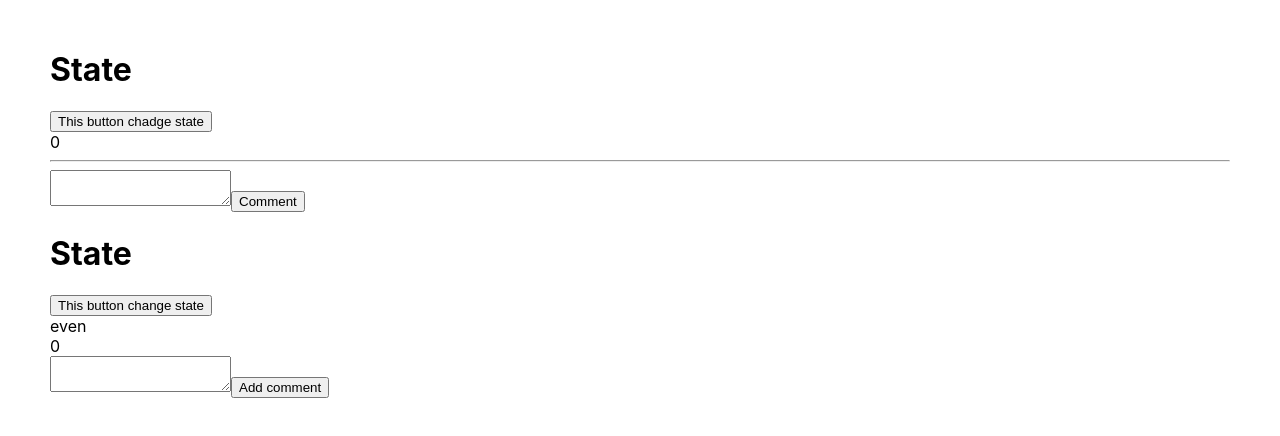
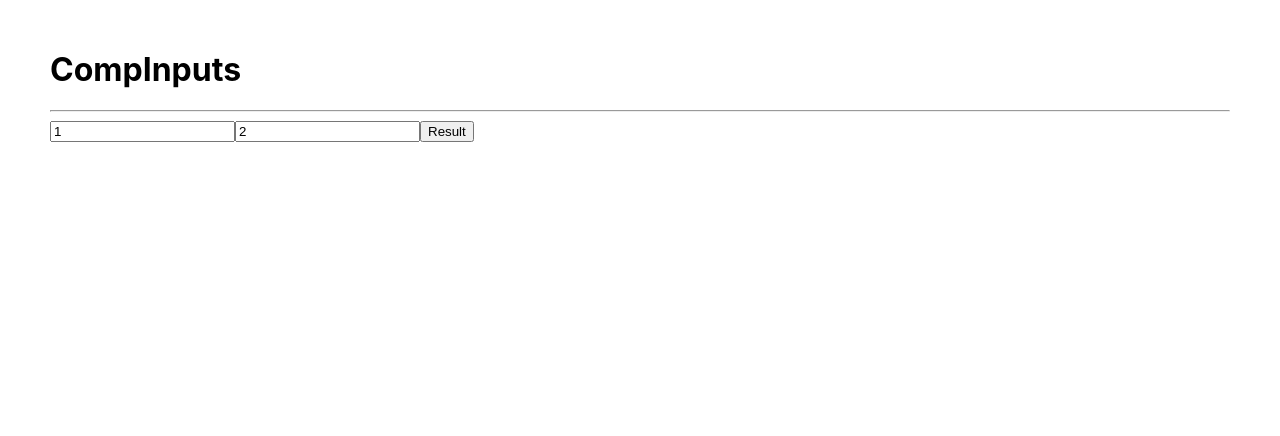
Before and after one commit to pavlodorosh/up-react, a React (Create React App) app: page / in a window 1280 px wide. Shown: the top 436 px of the page. Built offline with nearby package versions, Linux system fonts and the light colour scheme.

Commit message:
life component

```diff
--- a/src/App.js
+++ b/src/App.js
@@ -1,14 +1,14 @@
 import './App.css';
-import Comp1 from './Comp1';
-import Comp2 from './Comp2';
-
-const App = () => {
-  return (
-    <>
-    <Comp1/>
-    <Comp2/>
-    </>
-  );
-};
-
+// import Test1 from './Test1';
+// import Test2 from './Test2';
+import CompInputs from './CompInputs';
+function App(){
+    return(
+        <>
+        {/* <Test2 arg={107}/>
+        <Test1 arg={107}/> */}
+        <CompInputs/>
+        </>
+    )
+}
 export default App;
--- /dev/null
+++ b/src/CompInputs.js
@@ -0,0 +1,70 @@
+import React  from "react";
+
+class CompInputs extends React.Component{
+    constructor(){
+        super();
+        this.state = {
+            results : []
+        };
+        this.textInput1 = React.createRef();
+        this.textInput2 = React.createRef();
+    }
+    handler = () => {
+        let input1 = this.textInput1.current.value;
+        let input2 = this.textInput2.current.value;
+
+        let result = input1*input2;
+
+        console.log('handler');
+        let results = this.state.results;
+        results.push(result);
+        this.setState({
+            'results' : results
+        });
+
+        this.textInput1.current.value = '';
+        this.textInput2.current.value = '';
+    }
+    static getDerivedStateFromProps(props,state){
+        // let input1 = this.textInput1.current.value;
+        // let input2 = this.textInput2.current.value;
+        console.log('getDerivedStateFromProps');
+        // console.log(input1,input2);
+        console.log(state);
+        // return ({"s1": props.arg});
+        return null;
+    }
+    componentDidMount(){
+        console.log('componentDidMount');
+        // let input1 = this.textInput1.current.value;
+        // let input2 = this.textInput2.current.value;
+        // console.log(input1,input2);
+        // console.log(input1*input2);
+    }
+    componentDidUpdate(){
+        console.log('componentDidUpdate');
+        // let input1 = this.textInput1.current.value;
+        // let input2 = this.textInput2.current.value;
+        // console.log(input1,input2);
+        // console.log(input1*input2*10);
+    }
+    render(){
+        return(
+            <>
+            <h1>CompInputs</h1>
+            <hr></hr>
+            <div>
+                <input type="text" ref={this.textInput1} defaultValue='1'/>
+                <input type="text" ref={this.textInput2} defaultValue='2'/>
+                <button  onClick={this.handler}>Result</button>
+            </div>
+            <div>
+                <ul>
+                    {this.state.results.map(item => <li key={item}>{item}</li>)}
+                </ul>
+            </div>
+            </>
+        )
+    }
+}
+export default CompInputs;
--- /dev/null
+++ b/src/Test1.js
@@ -0,0 +1,48 @@
+import React from "react";
+class Test1 extends React.Component{
+    constructor(props){
+        console.clear();
+        console.log('constructor');
+        console.log(props);
+        super();
+        this.state = {
+            s1 : props.arg
+        }
+    }
+    buttonHandler = () =>  {
+        let val = this.state.s1;
+        val++;
+        this.setState({s1:val});
+    }
+    static getDerivedStateFromProps(props,state){
+        console.log('getDerivedStateFromProps');
+        // return ({"s1": props.arg});
+        return null;
+    }
+
+    componentDidMount(){
+        console.log('componentDidMount');
+    }
+    componentDidUpdate(){
+        console.log('componentDidUpdate');
+    }
+    componentWillUnmount(){
+        console.log('componentWillUnmount');
+    }
+    render(){
+        console.log('render 1');
+        return(
+            <>
+            {console.log('render 2')}
+            <div>
+                <button onClick={this.buttonHandler}>Push</button>
+            </div>
+            <div>
+                {this.state.s1}
+            </div>
+            </>
+        )
+    }
+
+}
+export default Test1;
--- /dev/null
+++ b/src/Test2.js
@@ -0,0 +1,28 @@
+import React, {useState, useEffect} from "react";
+function Test2(props){
+    console.log('set state');
+    const [s1,setS1] = useState(props.arg)
+
+    const buttonHandler = () =>{
+        console.log('buttonHandler');
+        let val = s1;
+        val++;
+        setS1(val);
+    }
+    useEffect( () => {
+        console.log('useEffect');
+    });
+    console.log('render 1');
+    return(
+        <>
+            {console.log('render 2')}
+            <div>
+                <button onClick={buttonHandler}>Push2</button>
+            </div>
+            <div>
+                {s1}
+            </div>
+        </>
+    )
+}
+export default Test2;
```
Also changed, not shown: src/App_state.js (added, +14 -0 lines).
